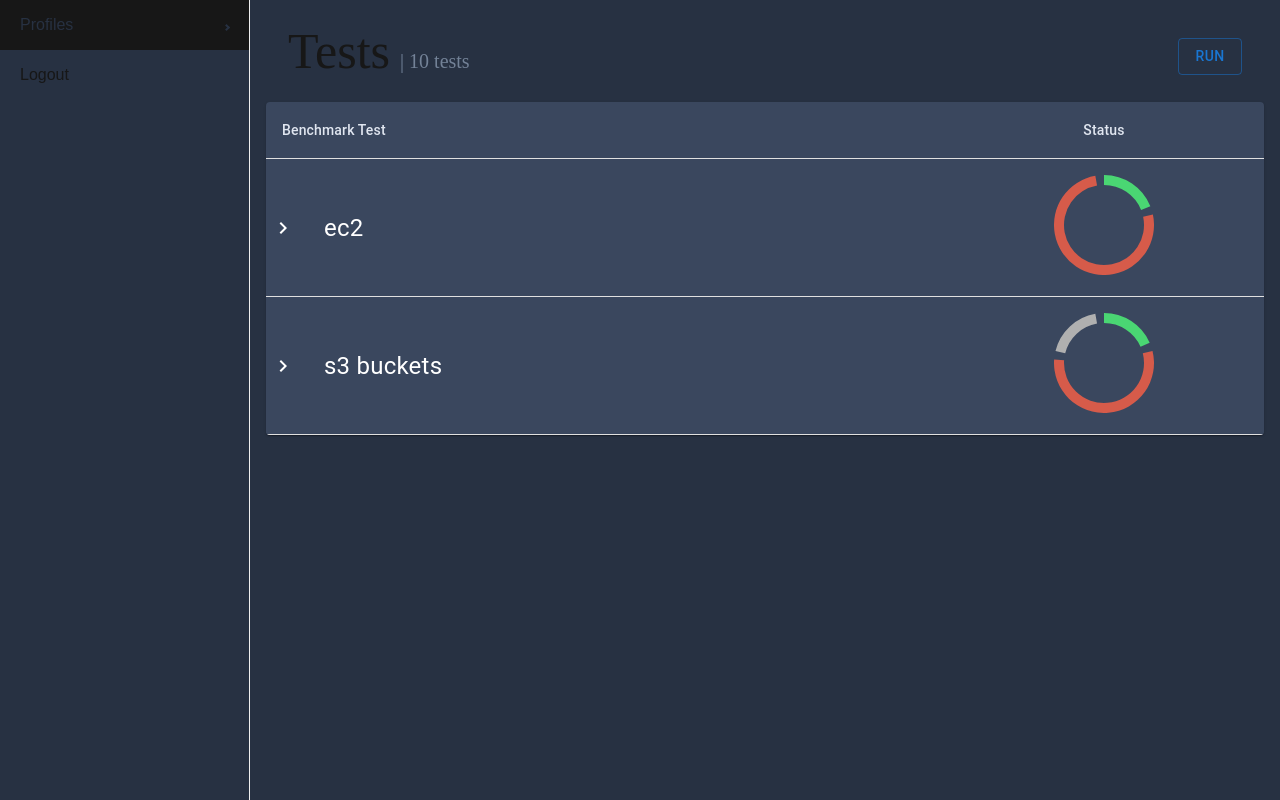
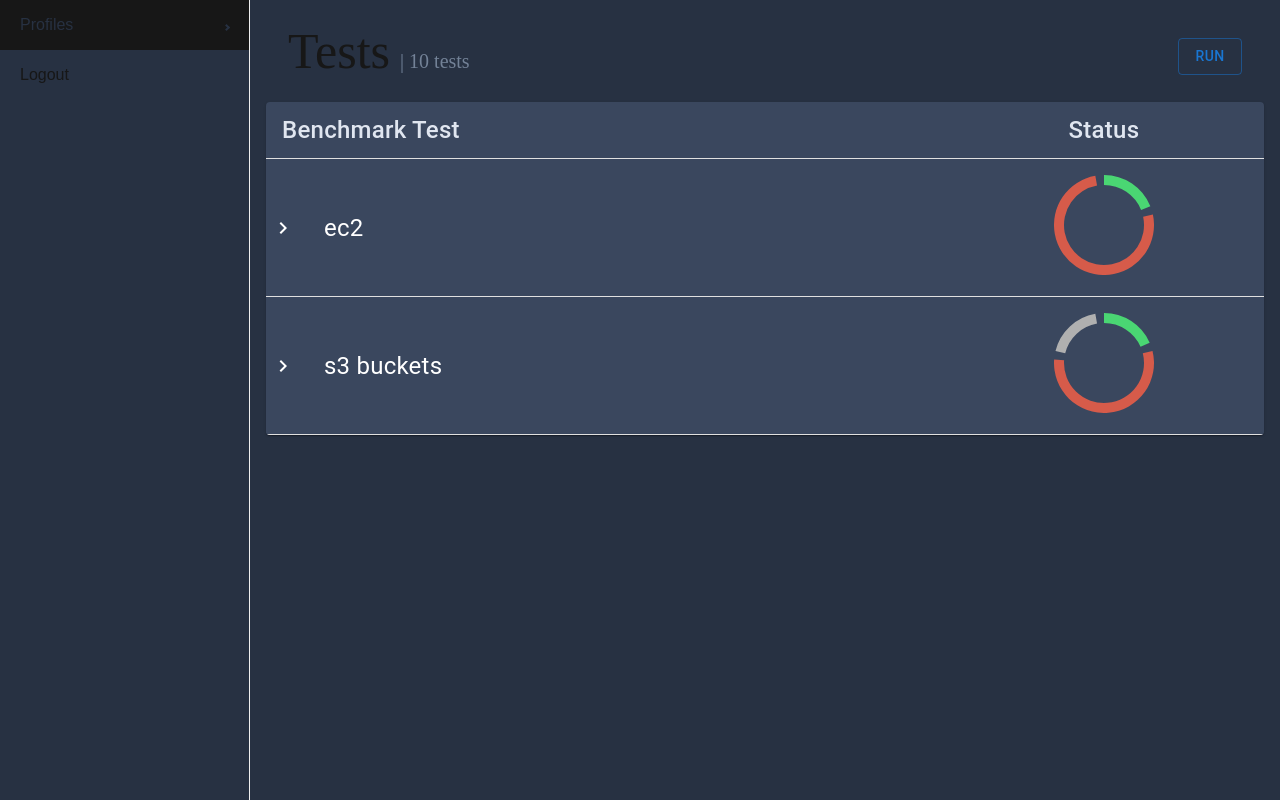
Before and after one commit to RyanTYT/cis_aws_automation, a Next.js app: page /dashboard in a window 1280 px wide. Built offline with nearby package versions, Linux system fonts and the light colour scheme.

Commit message:
Updated font sizes and fixed bug with re-run button triggering onClick of row as well

```diff
--- a/src/app/dashboard/page.js
+++ b/src/app/dashboard/page.js
@@ -116,9 +116,16 @@ export default function Home() {
           <Table>
             <TableHead>
               <TableRow>
-                <TableCell sx={{ color: "#E0E6F0" }}>Benchmark Test</TableCell>
+                <TableCell sx={{ color: "#E0E6F0", fontSize: "1.5rem" }}>
+                  Benchmark Test
+                </TableCell>
                 <TableCell
-                  sx={{ color: "#E0E6F0", width: "20rem", textAlign: "center" }}
+                  sx={{
+                    color: "#E0E6F0",
+                    width: "20rem",
+                    textAlign: "center",
+                    fontSize: "1.5rem",
+                  }}
                 >
                   Status
                 </TableCell>
--- a/src/components/Expander.jsx
+++ b/src/components/Expander.jsx
@@ -168,7 +168,8 @@ export default function Expander({ tests, depth = 0, initial_display = true }) {
       .replaceAll("_", " ")
       .replace(/\.md$/, "");
 
-    const rerun_test = () =>
+    const rerun_test = (e) =>
+      e.stopPropagation();
       axios
         .post("", {
           script: tests.script,
```
